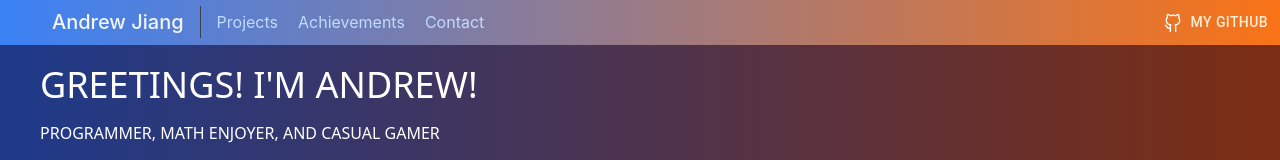
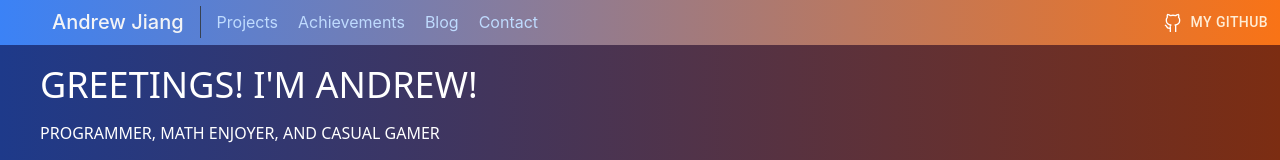
Before and after one commit to antpoo/antpoo.github.io, a React (Create React App) app: page / in a window 1280 px wide. Shown: the top 160 px of the page. Built offline with nearby package versions, Linux system fonts and the light colour scheme.

Commit message:
Update README

```diff
--- a/src/App.css
+++ /dev/null
@@ -1,3 +0,0 @@
-.App {
-    color: orange;
-}
--- a/src/App.tsx
+++ b/src/App.tsx
@@ -5,7 +5,6 @@
 import Achievements from './components/Achievements';
 import Blog from './components/Blog';
 import Contact from './components/Contact';
-import './App.css';
 
 function App() {
   return (
--- a/src/components/Navbar.tsx
+++ b/src/components/Navbar.tsx
@@ -18,9 +18,9 @@
           <a href='#achievements' className='mr-5 hover:text-white'>
             Achievements
           </a>
-          {/* <a href='#blog' className='mr-5 hover:text-white'>
+          <a href='#blog' className='mr-5 hover:text-white'>
             Blog
-          </a> */}
+          </a>
           <a href='#contact' className='mr-5 hover:text-white'>
             Contact
           </a>
```
Also changed, not shown: src/components/Blog.tsx (line endings or trailing spaces), 1 other file (tests, documents, lock files or other folders).
